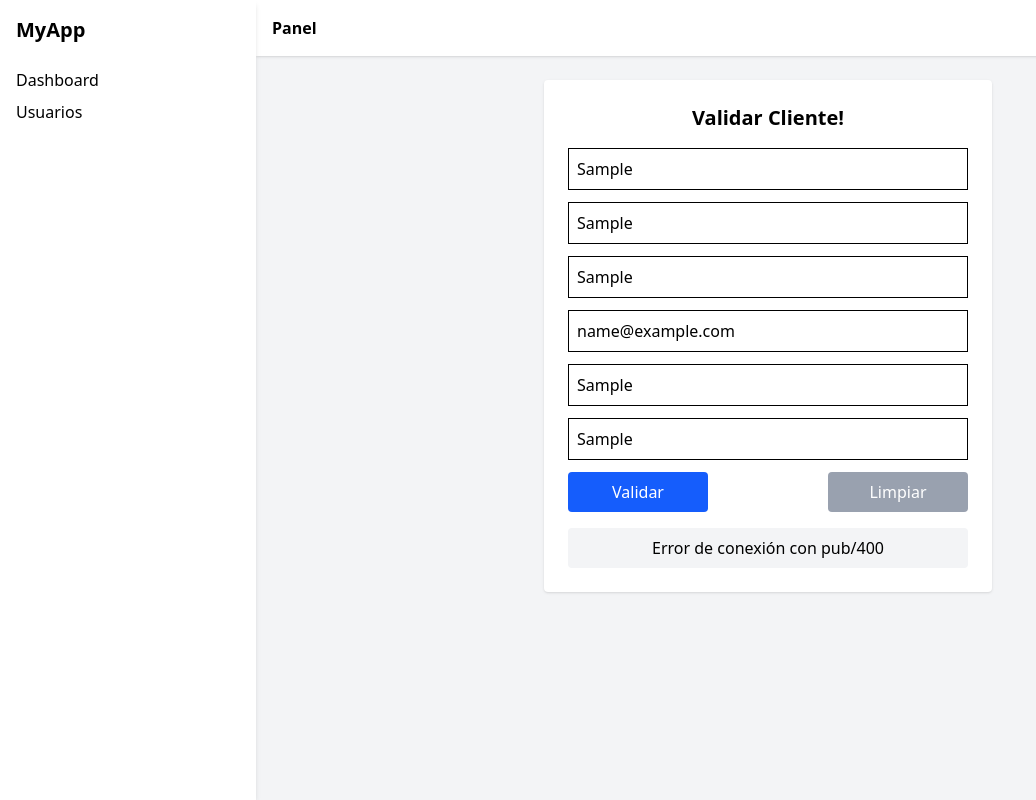
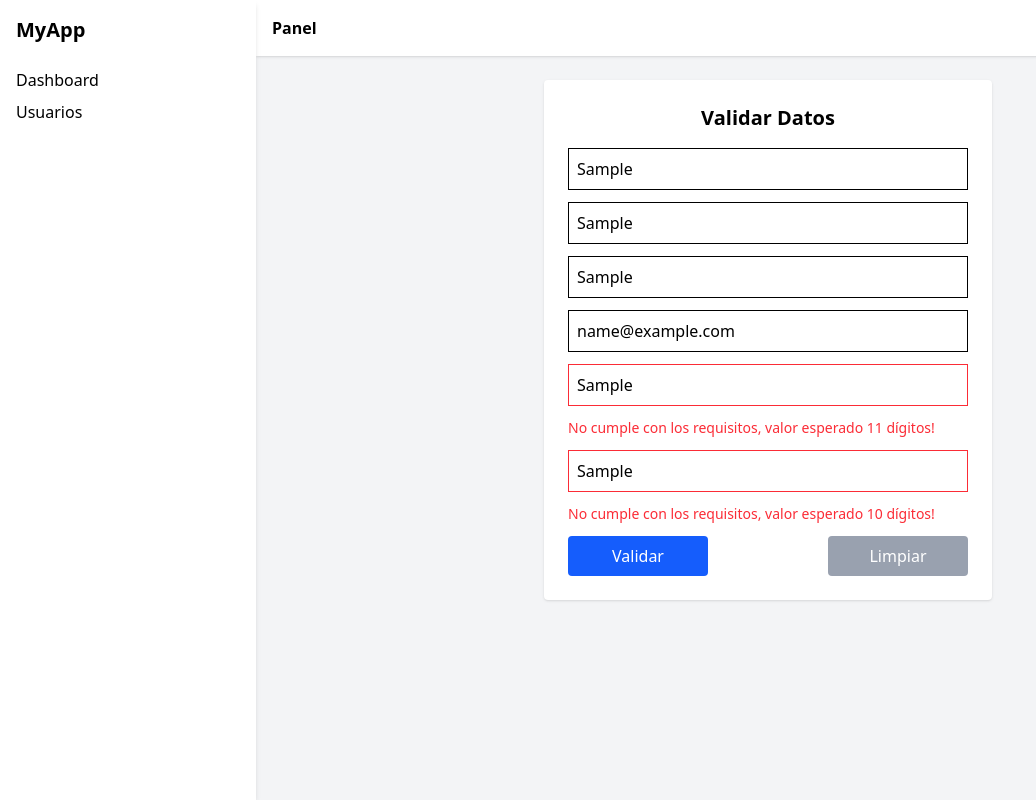
Before and after one commit to codecrafteddesings/Template-Response, a React (Vite) app: page / in a window 1280 px wide. Both pictures are taken after typing "Sample", "Sample", "Sample", "name@example.com", "Sample", "Sample" into the empty fields and a click on the button "Validar". Shown: the whole page, without its empty margins (0-1036 px from the left). Built offline with nearby package versions, Linux system fonts and the light colour scheme; no server answers.

Commit message:
Agregar validación de longitud para RUC y teléfono en el formulario del Dashboard

```diff
--- a/src/features/dashboard/pages/Dashboard.tsx
+++ b/src/features/dashboard/pages/Dashboard.tsx
@@ -15,8 +15,29 @@ const initialFormData: ClientFormt = {
 export default function Dashboard() {
   const [loading, setLoading] = useState(false)
   const [resultado, setResultado] = useState<string | null>(null)
+  const [errores, setErrores] = useState<{ rucCli?: string; telCli?: string }>({})
 
   const [formData, setFormData] = useState<ClientFormt>(initialFormData)
+
+  const validarDigitos = (value: string, campo: 'rucCli' | 'telCli') => {
+    if (campo === 'rucCli' && value.length != 11) {
+      setErrores((prev) => ({
+        ...prev,
+        rucCli: 'No cumple con los requisitos, valor esperado 11 dígitos!',
+      }))
+    } else if (campo === 'telCli' && value.length != 10) {
+      setErrores((prev) => ({
+        ...prev,
+        telCli: 'No cumple con los requisitos, valor esperado 10 dígitos!',
+      }))
+    } else {
+      setErrores((prev) => {
+        const copy = { ...prev }
+        delete copy[campo]
+        return copy
+      })
+    }
+  }
 
   const handleChange = (e: ChangeEvent<HTMLInputElement>) => {
     const { name, value } = e.target
@@ -25,10 +46,16 @@ export default function Dashboard() {
       ...formData,
       [name]: value,
     }))
+
+    if (name === 'rucCli' || name === 'telCli') {
+      validarDigitos(value, name)
+    }
   }
 
   const handleSubmit = async (e: ChangeEvent) => {
     e.preventDefault()
+
+    if (errores.rucCli || errores.telCli) return
 
     setLoading(true)
     setResultado(null)
@@ -39,6 +66,7 @@ export default function Dashboard() {
       if (codigo === '00') {
         setResultado('Éxito: Cliente actualizado')
         setFormData(initialFormData)
+        setErrores({})
       } else {
         setResultado(`Error: Código ${codigo}`)
       }
@@ -54,11 +82,12 @@ export default function Dashboard() {
   const clearForm = () => {
     setFormData(initialFormData)
     setResultado(null)
+    setErrores({})
   }
 
   return (
     <div className="max-w-md mx-auto p-6 bg-white rounded shadow">
-      <h2 className="text-xl font-bold mb-4 text-center">Validar Cliente! </h2>
+      <h2 className="text-xl font-bold mb-4 text-center">Validar Datos </h2>
 
       <form onSubmit={handleSubmit} className="space-y-3">
         <input
@@ -99,17 +128,19 @@ export default function Dashboard() {
           value={formData.rucCli}
           onChange={handleChange}
           required
-          className="w-full border p-2"
+          className={`w-full border p-2 ${errores.rucCli ? 'border-red-500' : ''}`}
           placeholder="Cédula/RUC"
         />
+        {errores.rucCli && <p className="text-red-500 text-sm">{errores.rucCli}</p>}
         <input
           name="telCli"
           value={formData.telCli}
           onChange={handleChange}
           required
-          className="w-full border p-2"
+          className={`w-full border p-2 ${errores.telCli ? 'border-red-500' : ''}`}
           placeholder="Teléfono"
         />
+        {errores.telCli && <p className="text-red-500 text-sm">{errores.telCli}</p>}
         <div className="flex justify-between gap-30">
           <button
             type="submit"
```
Also changed, not shown: 1 other file (tests, documents, lock files or other folders).
